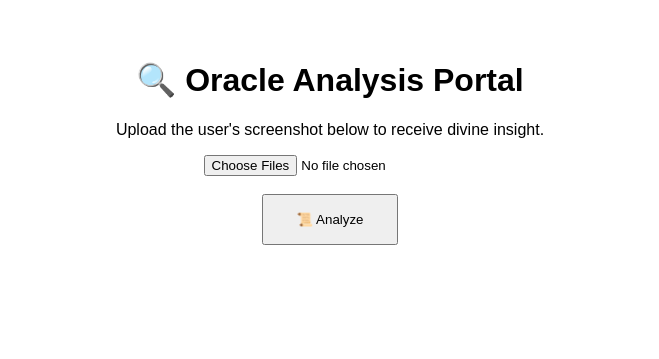
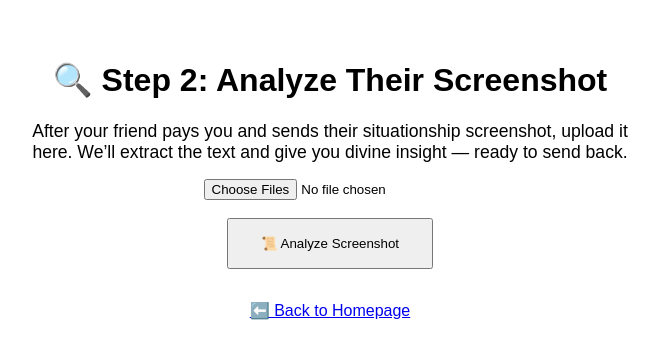
Before and after one commit to Valentino117/situationship-analyzer-web, a Flask app: page /oracle-analysis in a window 1280 px wide. Shown: the top 359 px of the page, without its empty margins (310-969 px from the left). Run offline with Flask 3, Linux system fonts and the light colour scheme.

Commit message:
Add clear onboarding and guidance for oracles

```diff
--- a/templates/oracle_analysis.html
+++ b/templates/oracle_analysis.html
@@ -5,23 +5,31 @@
   <title>Oracle Analyzer</title>
 </head>
 <body style="font-family: sans-serif; text-align: center; padding: 2rem;">
-  <h1>🔍 Oracle Analysis Portal</h1>
-  <p>Upload the user's screenshot below to receive divine insight.</p>
+  <h1>🔍 Step 2: Analyze Their Screenshot</h1>
+  <p style="max-width: 600px; margin: 1rem auto; font-size: 1.1rem;">
+    After your friend pays you and sends their situationship screenshot, upload it here.
+    We’ll extract the text and give you divine insight — ready to send back.
+  </p>
 
   <form action="" method="POST" enctype="multipart/form-data">
     <input type="file" name="screenshots" accept="image/*" multiple required />
     <br/><br/>
-    <button type="submit" style="padding: 1rem 2rem;">📜 Analyze</button>
+    <button type="submit" style="padding: 1rem 2rem;">📜 Analyze Screenshot</button>
   </form>
 
   {% if analysis %}
-    <h2>🔮 Oracle's Insight</h2>
+    <h2>🧠 GPT’s Oracle Insight</h2>
     <p style="white-space: pre-wrap; margin-top: 1rem;">{{ analysis }}</p>
+    <p style="color: gray; font-size: 0.9rem;">You can copy and paste this into a message back to your friend.</p>
   {% endif %}
 
   {% if extracted_text %}
-    <h3>🖼 Extracted Text</h3>
+    <h3>📄 Extracted Text from Screenshot</h3>
     <p style="white-space: pre-wrap; color: gray;">{{ extracted_text }}</p>
   {% endif %}
+
+  <p style="margin-top: 2rem;">
+    <a href="/" style="font-size: 1rem;">⬅️ Back to Homepage</a>
+  </p>
 </body>
 </html>
```
Also changed, not shown: templates/oracle_success.html (+15 -9 lines).
